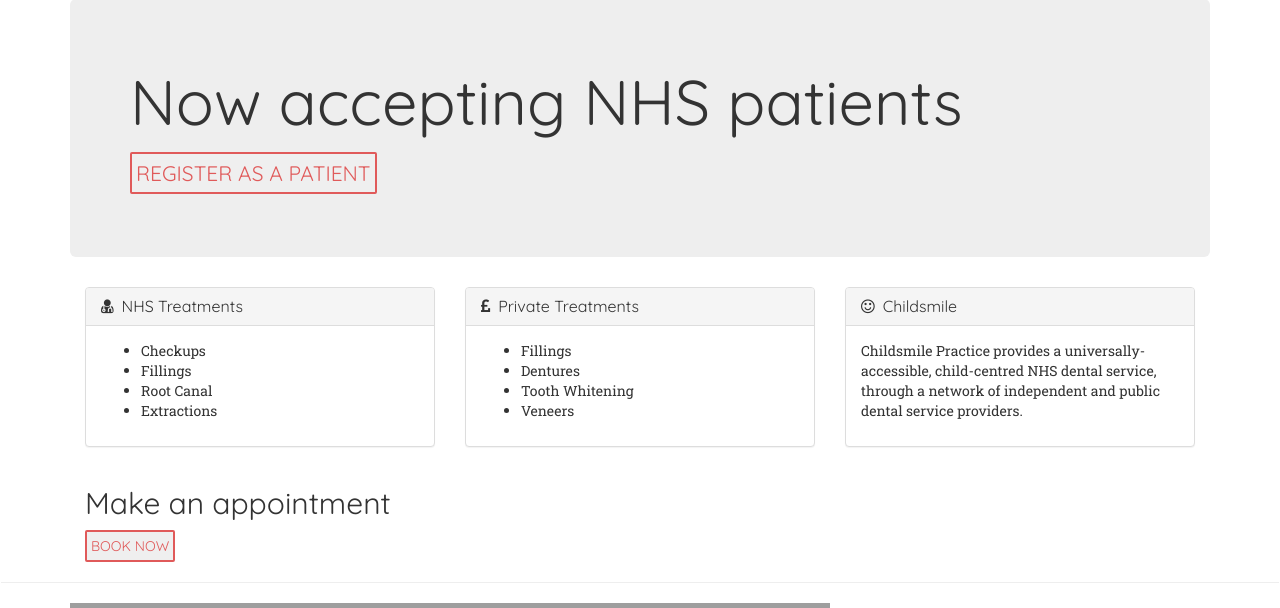
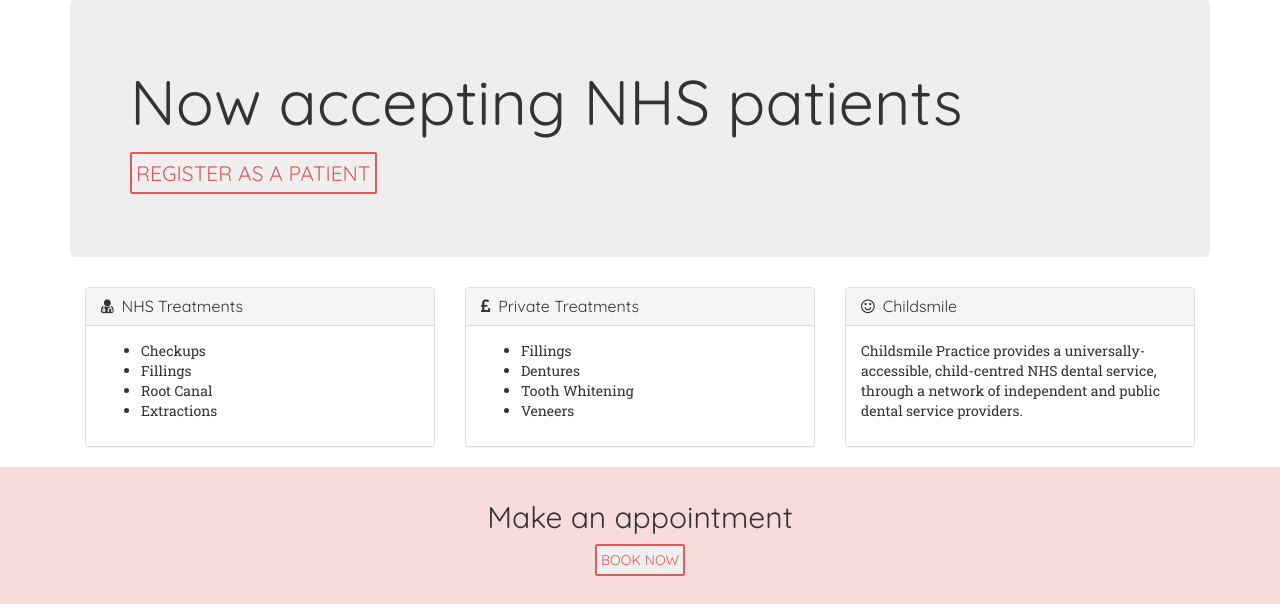
Before and after one commit to janewilson90/muchty, a PHP site: page / in a window 1280 px wide. Shown: the part 104-712 px from the top of the page. Run offline with PHP 8.4, Linux system fonts and the light colour scheme; some libraries are stand-ins or nearby versions; grey boxes are pictures that could not be loaded.

Commit message:
appointments row fixed

```diff
--- a/sass/muchty.sass
+++ b/sass/muchty.sass
@@ -24,11 +24,10 @@ body
     padding: 15px 15px
     @include vertical-align
 
-.row
-  .appointments
-    background-color: $muchty-red-lighter
-    text-align: center
-    padding: 1em 0 2em 0
+.appointments
+  background-color: $muchty-red-lighter
+  text-align: center
+  padding: 1em 0 2em 0
 
 .panel-title .fa
   margin-right: 0.5em
--- a/stylesheets/muchty.css
+++ b/stylesheets/muchty.css
@@ -23,7 +23,7 @@ body {
     height: 100%;
     width: 0.1px; }
 
-.row .appointments {
+.appointments {
   background-color: #f8dbdb;
   text-align: center;
   padding: 1em 0 2em 0; }
```
